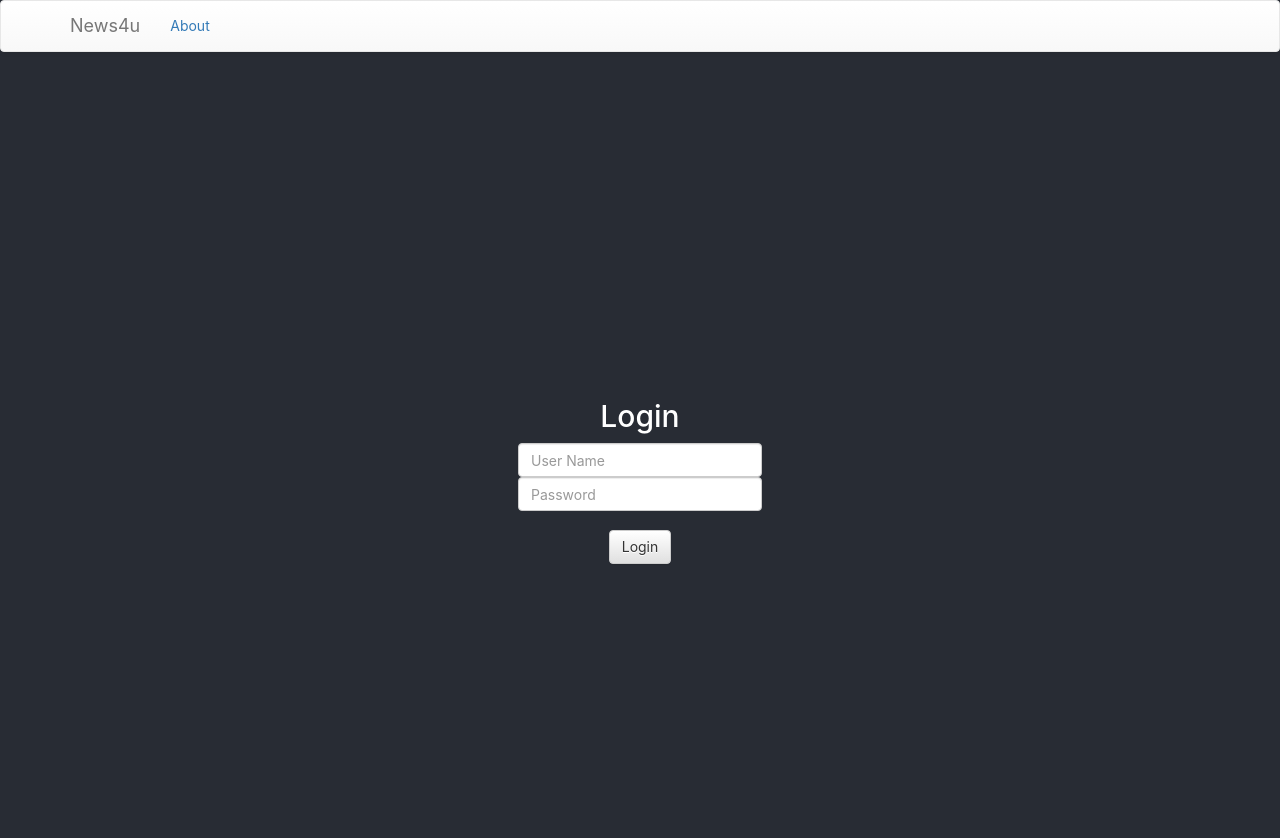
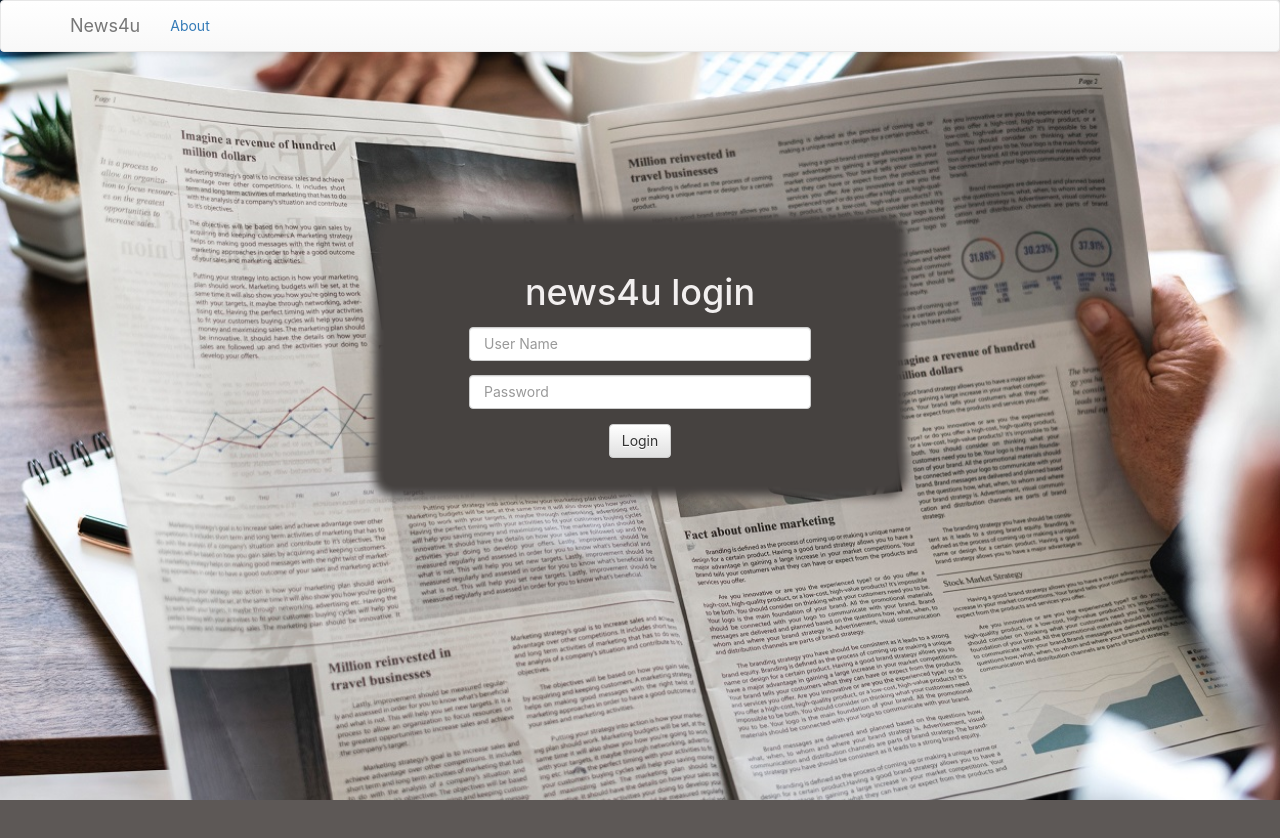
Before and after one commit to BarbaraPruz/news4u, a React (Create React App) app in the folder client/: page / in a window 1280 px wide. Shown: the top 838 px of the page. After the commit the page ends 800 px from the top, so only its background shows below. Built offline with nearby package versions, Linux system fonts and the light colour scheme.

Commit message:
Styling updates: login/landing page, other small adjustments

```diff
--- a/client/src/App.css
+++ b/client/src/App.css
@@ -1,22 +1,36 @@
 body {
-  background-color: #282c34;
+  background-color:  #5d5856; /*#464240;/*#282c34;*/
 }
 
 .navbar {
   position: sticky;
   top: 0;
 }
-section {
-  text-align: center;
+.content-section {
+  /* text-align: center;
   min-height: 100vh;
   display: flex;
   flex-direction: column;
   align-items: center;
   justify-content: center;
   font-size: calc(10px + 2vmin);
-  color: white;
+  color: white; */
+  padding: 1em;
+  margin: 1em auto 1em auto;
+  background: white;
+  color:#5d5856;
+  text-align: left;
+  font-size: 15px;
+  height: auto;
+  width: 90%;
+  box-shadow: 0px 0px 5px 5px #ffffff;
 }
 
+.content-section h1 {
+  text-align: center;
+  color: #353231;
+  font-size: 3em;
+}
 .App-link {
   color: #61dafb;
 }
--- a/client/src/App.js
+++ b/client/src/App.js
@@ -28,3 +28,5 @@ const mapStateToProps = state => {
 }
 
 export default connect(mapStateToProps)(App);
+
+{/* <a style="background-color:black;color:white;text-decoration:none;padding:4px 6px;font-family:-apple-system, BlinkMacSystemFont, &quot;San Francisco&quot;, &quot;Helvetica Neue&quot;, Helvetica, Ubuntu, Roboto, Noto, &quot;Segoe UI&quot;, Arial, sans-serif;font-size:12px;font-weight:bold;line-height:1.2;display:inline-block;border-radius:3px" href="https://unsplash.com/@rawpixel?utm_medium=referral&amp;utm_campaign=photographer-credit&amp;utm_content=creditBadge" target="_blank" rel="noopener noreferrer" title="Download free do whatever you want high-resolution photos from rawpixel"><span style="display:inline-block;padding:2px 3px"><svg xmlns="http://www.w3.org/2000/svg" style="height:12px;width:auto;position:relative;vertical-align:middle;top:-1px;fill:white" viewBox="0 0 32 32"><title>unsplash-logo</title><path d="M20.8 18.1c0 2.7-2.2 4.8-4.8 4.8s-4.8-2.1-4.8-4.8c0-2.7 2.2-4.8 4.8-4.8 2.7.1 4.8 2.2 4.8 4.8zm11.2-7.4v14.9c0 2.3-1.9 4.3-4.3 4.3h-23.4c-2.4 0-4.3-1.9-4.3-4.3v-15c0-2.3 1.9-4.3 4.3-4.3h3.7l.8-2.3c.4-1.1 1.7-2 2.9-2h8.6c1.2 0 2.5.9 2.9 2l.8 2.4h3.7c2.4 0 4.3 1.9 4.3 4.3zm-8.6 7.5c0-4.1-3.3-7.5-7.5-7.5-4.1 0-7.5 3.4-7.5 7.5s3.3 7.5 7.5 7.5c4.2-.1 7.5-3.4 7.5-7.5z"></path></svg></span><span style="display:inline-block;padding:2px 3px">rawpixel</span></a> */}
--- a/client/src/components/headline.js
+++ b/client/src/components/headline.js
@@ -4,7 +4,7 @@ import styled from 'styled-components';
 
 const HeadlineSection = styled.div`
   padding: 1em;
-  margin: 1em auto 1em auto;
+  margin: 10px auto 10px auto;
   background: white;
   color:#595959;
   text-align: left;
@@ -15,7 +15,8 @@ const HeadlineSection = styled.div`
 
 const HeadlineImage = styled.img`
     float: left;
-    height: 200px;
+    height: 220px;
+    margin-top:20px;
     padding-right: 2em;
 `;
 
--- a/client/src/containers/headlines_container.js
+++ b/client/src/containers/headlines_container.js
@@ -20,7 +20,7 @@ class HeadlinesContainer extends Component {
                 <p>You need to be logged in to use this option</p>
             );
         return (
-            <div className="headlines_container">
+            <div className="content-section">
             <section>
                 <h1>Headlines</h1>
                 { this.props.headlines.map((hl, id) => <Headline headline={hl} key={id} /> ) }
--- /dev/null
+++ b/client/src/containers/login.css
@@ -0,0 +1,38 @@
+
+ .splash {
+    /* Set rules to fill background */
+    min-height: 100%;
+    min-width: 1024px;
+
+    /* Set up proportionate scaling */
+    width: 100%;
+    height: auto;
+
+    /* Set up positioning */
+    position: fixed;
+    top: 0;
+    left: 0;
+    z-index: -1;
+    background-image: url(../images/holdingnewspaper2.jpg);
+    background-size: cover;
+}
+
+.login-form {
+    background-color: #464240; /*#282c34;  #f2efef;*/
+    color: #f2efef;/* #282c34;  #595959;*/
+    margin-left: auto;
+    margin-right: auto;
+    width: 40%;
+    margin-top: 225px;
+    text-align: center;
+    border-radius: 10px;
+    padding: 2em;
+    box-shadow: 0px 0px 10px 10px #464240;
+}
+
+.form-control {
+    width:75%;
+    margin: 1em auto 1em auto;
+    padding: 1em;
+
+}
--- a/client/src/containers/login.js
+++ b/client/src/containers/login.js
@@ -2,6 +2,7 @@ import React, { Component } from 'react';
 import { connect } from 'react-redux';
 import { FormGroup, FormControl, Button } from 'react-bootstrap';
 
+import './login.css';
 import { loginUser } from '../actions/user';
 
 class Login extends Component {
@@ -23,8 +24,9 @@ class Login extends Component {
 
     render() {
         return (
-            <div className="loginform">
-                <h2>Login</h2>
+            <div className="splash">
+                <div className="login-form">
+                    <h1>news4u login</h1>
                     <form onSubmit={ event => this.handleLogin(event) }>
                         <FormGroup>
                             <FormControl type="text" name="email" onChange={ event => this.handleChange(event) } placeholder="User Name" />
@@ -33,6 +35,7 @@ class Login extends Component {
                         <Button type="submit" >Login</Button>
                     </form>
                 </div>
+            </div>
         );
     }
 }
--- a/client/src/containers/search_container.js
+++ b/client/src/containers/search_container.js
@@ -25,11 +25,9 @@ class SearchContainer extends Component {
             );
         return (
             <div className="search_container">
-            <section>
                 <h1>Search for Stories</h1>
                 <SearchForm handleSearch={this.handleSearch}/>
                 <SearchResults />
-            </section>
             </div>
         )
     }
--- a/client/src/containers/search_form.js
+++ b/client/src/containers/search_form.js
@@ -18,7 +18,7 @@ class SearchForm extends Component {
 
     render() {
         return (
-            <div className="search-form">
+            <div className="content-section">
                 <form onSubmit={ event => this.handleSubmit(event) }>
                     <FormGroup>
                         <ControlLabel>Topic</ControlLabel>
```
Also changed, not shown: client/src/images/holdingnewspaper2.jpg (added). Lines whose indentation alone changed are shown as unchanged.
